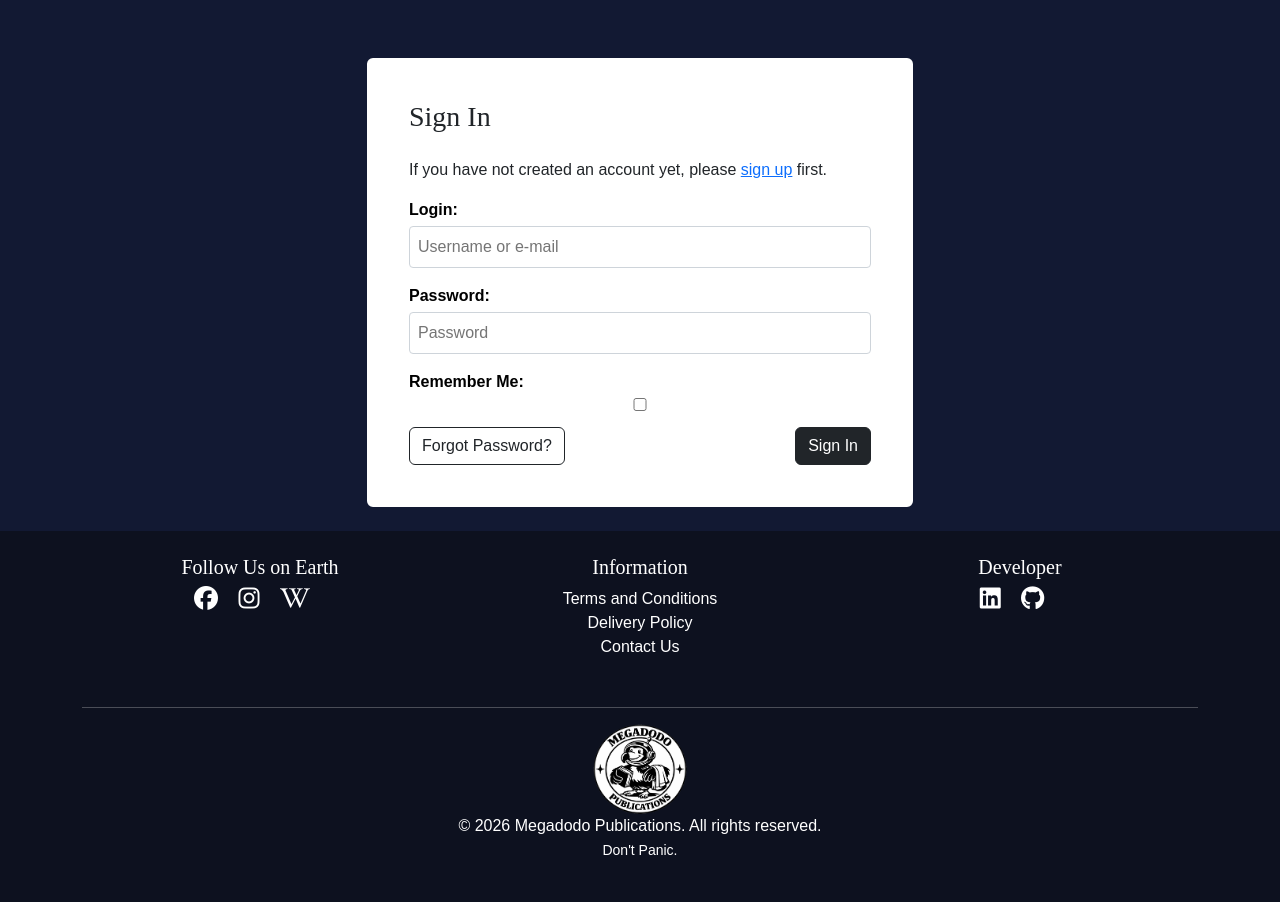
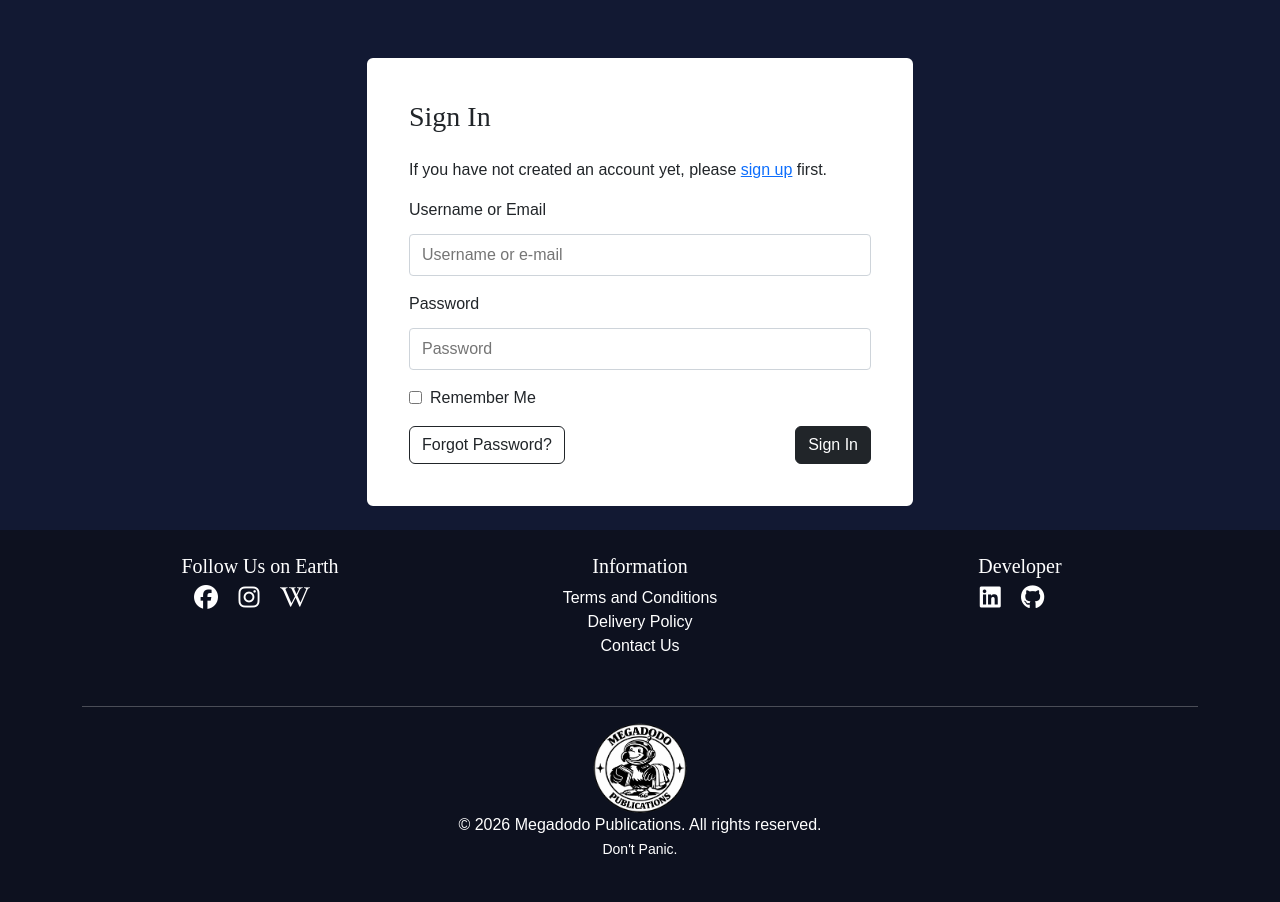
Before and after one commit to MrsmLisa/Megadodo-Publications, a Django app: page /accounts/login/ in a window 1280 px wide. Shown: the part 86-988 px from the top of the page. After the commit the page ends 940 px from the top, so only its background shows below. Run offline with Django 4.2, Linux system fonts and the light colour scheme; parts of the project's set-up code (start-up, migrations or seed data) failed here and were passed over; some libraries are stand-ins or nearby versions; some web fonts are replaced.

Commit message:
change the login page styling

```diff
--- a/static/css/core.css
+++ b/static/css/core.css
@@ -164,6 +164,16 @@ td, th{
     --bs-table-bg: #121933;
 }
 
+/* Login and logout pages */
+
+#id_login, #id_password {
+    width: 100%;
+    padding: 8px 12px;
+    border: 1px solid #ced4da;
+    border-radius: 4px;
+    margin-top: 4px;
+}
+
 /* Formgroup */
 
 .card .form-group label,
--- a/templates/account/login.html
+++ b/templates/account/login.html
@@ -12,10 +12,22 @@
                     <h1 class="card-title h3 mb-4">Sign In</h1>
                     <p>If you have not created an account yet, please
                     <a href="{% url 'account_signup' %}">sign up</a> first.</p>
-
                         <form class="login" method="POST" action="{% url 'account_login' %}">
                         {% csrf_token %}
-                        {{ form.as_p }}
+                            <div class="mb-3">
+                                <label for="id_login" class="form-label">Username or Email</label>
+                                <br>
+                                {{ form.login }}
+                            </div>
+                            <div class="mb-3">
+                                <label for="id_password" class="form-label">Password</label>
+                                <br>
+                                {{ form.password }}
+                            </div>
+                            <div class="d-flex align-items-center gap-2 mb-3">
+                                {{ form.remember }}
+                                <label for="id_remember" class="form-label mb-0">Remember Me</label>
+                            </div>
                         {% if redirect_field_value %}
                             <input type="hidden" name="{{ redirect_field_name }}" value="{{ redirect_field_value }}" />
                         {% endif %}
--- a/templates/account/logout.html
+++ b/templates/account/logout.html
@@ -4,7 +4,7 @@
 {% block head_title %}Sign Out{% endblock %}
 
 {% block content %}
-<div class="container mt-4">
+<div class="container my-4">
     <div class="row justify-content-center">
         <div class="col-12 col-md-6">
             <div class="card bg-white text-dark p-4">
```
Lines whose indentation alone changed are shown as unchanged.
